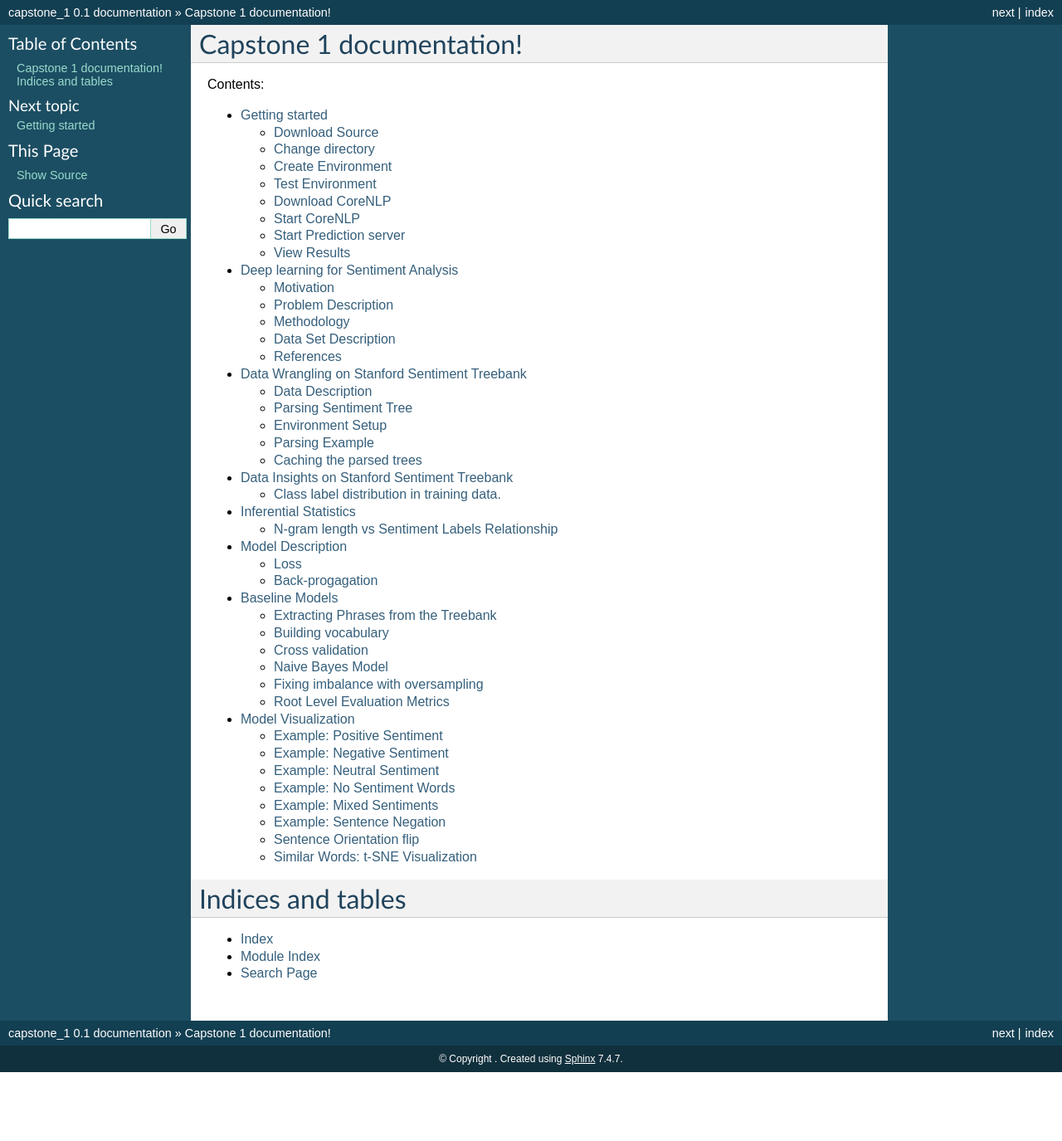
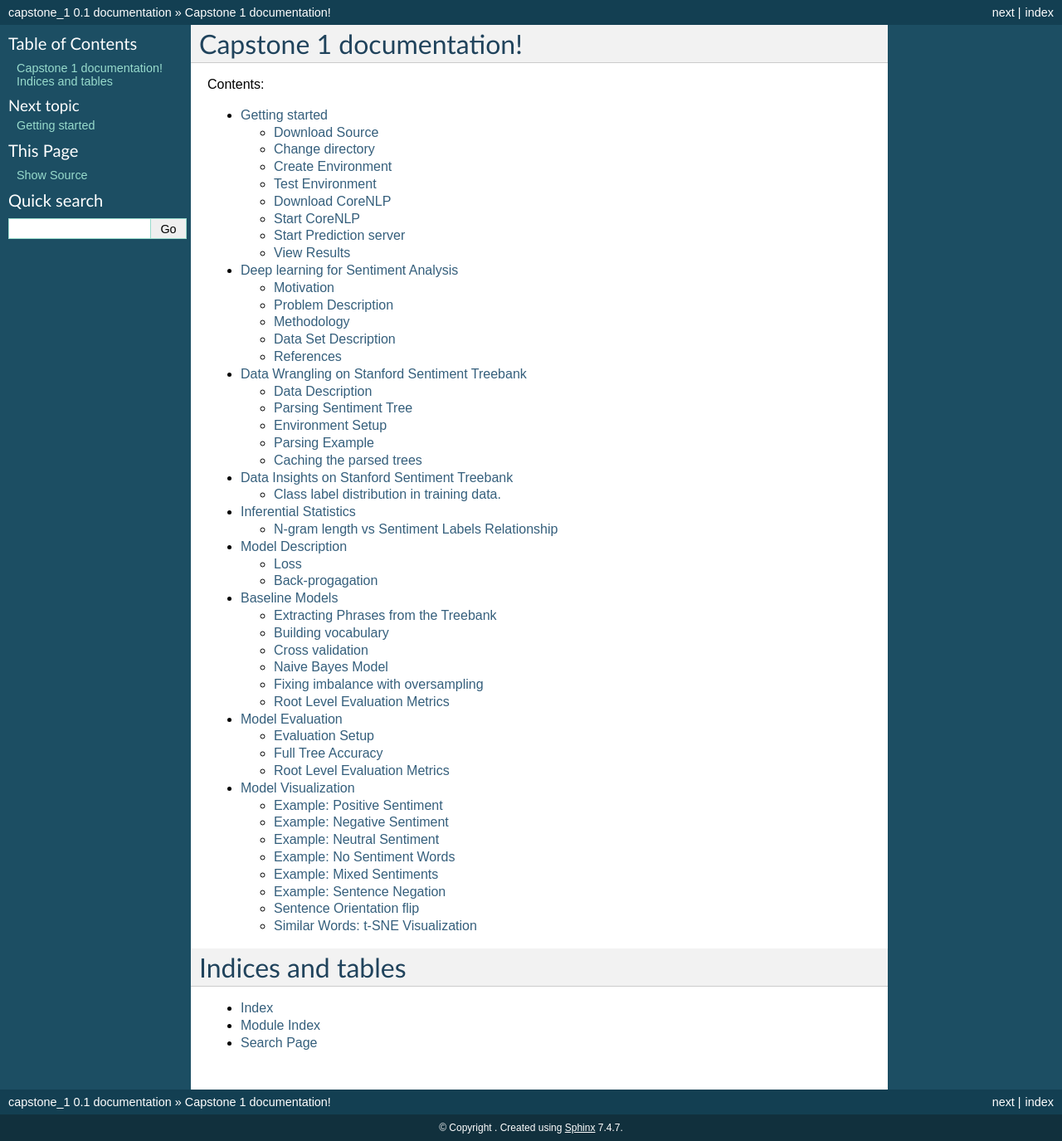
Before and after one commit to kc3/Springboard, a Sphinx documentation site: the page built from capstone_1/docs/index.rst, in a window 1280 px wide. Shown: the whole page at 83% size. Built offline with Sphinx 7.4.7, drawn with Linux system fonts in a browser that asks for light colours; before the commit the page ends 1292 px from its top, so only the background shows below that; some of the changed lines change nothing that is shown.

Commit message:
Added Model Evaluation doc

```diff
--- /dev/null
+++ b/capstone_1/docs/ModelEvaluation.rst
@@ -0,0 +1,290 @@
+
+Model Evaluation
+~~~~~~~~~~~~~~~~
+
+We first look at accuracy metrics and try to identify what is
+mis-classified most.
+
+Evaluation Setup
+^^^^^^^^^^^^^^^^
+
+Load the model and test data.
+
+.. code:: ipython3
+
+    # Imports
+    import os
+    import sys
+    import numpy as np
+    import pandas as pd
+    import tensorflow as tf
+    from sklearn.metrics import accuracy_score, classification_report, confusion_matrix, f1_score, log_loss
+
+.. code:: ipython3
+
+    # Add src to path
+    PROJ_ROOT = os.pardir
+    sys.path.append(PROJ_ROOT)
+    from src.features.tree import Tree
+    from src.models.data_manager import DataManager
+    from src.models.rntn import RNTN
+    from src.features.tree import Tree
+
+.. code:: ipython3
+
+    # Best Model
+    model_name = 'RNTN_30_tanh_35_5_None_50_0.001_0.01_9645'
+
+    # Instantiate model
+    model_rntn = RNTN(model_name=model_name)
+
+.. code:: ipython3
+
+    # Load test data for full tree
+    x_test = DataManager().x_test
+
+.. code:: ipython3
+
+    # Function to get sub-phrases for a single tree
+    def get_phrases(node):
+        if node.isLeaf:
+            return (np.asarray([str(node)]), np.asarray([node.label]))
+        else:
+            left_phrases, left_labels = get_phrases(node.left)
+            right_phrases, right_labels = get_phrases(node.right)
+            curr_phrases = np.concatenate([np.asarray([str(node)]), left_phrases, right_phrases])
+            curr_labels = np.concatenate([np.asarray([node.label]), left_labels, right_labels])
+            return (curr_phrases, curr_labels)
+
+    X_data = []
+    y_data = []
+
+    for i in range(len(x_test)):
+        X_tree, y_tree = get_phrases(x_test[i].root)
+        X_data = np.concatenate([X_data, X_tree])
+        y_data = np.concatenate([y_data, y_tree])
+
+    dt_test = pd.DataFrame(data={'phrase': X_data})
+    dt_test.to_csv('../src/data/processed/test_phrases_raw.csv')
+
+.. code:: ipython3
+
+    X_trees_data = [Tree(t) for t in X_data]
+
+Full Tree Accuracy
+^^^^^^^^^^^^^^^^^^
+
+The test data contains the each sentence and its sub-phrase and
+associated ground truth label. We use the model predict function to look
+at how each node is predicted.
+
+.. code:: ipython3
+
+    # Call models predict method
+    y_pred = model_rntn.predict(np.asarray(X_trees_data).reshape(-1, 1))
+    y_true = y_data.astype(int)
+
+
+.. parsed-literal::
+
+    INFO:tensorflow:Restoring parameters from C:\Users\cskap\github\Springboard\capstone_1\src\models\../../models//RNTN_30_tanh_35_5_None_50_0.001_0.01_9645/RNTN_30_tanh_35_5_None_50_0.001_0.01_9645.ckpt
+
+
+.. code:: ipython3
+
+    # Calculate the probabilities for
+    y_probs = model_rntn.predict_proba(np.asarray(X_trees_data).reshape(-1, 1))
+
+
+.. parsed-literal::
+
+    INFO:tensorflow:Restoring parameters from C:\Users\cskap\github\Springboard\capstone_1\src\models\../../models//RNTN_30_tanh_35_5_None_50_0.001_0.01_9645/RNTN_30_tanh_35_5_None_50_0.001_0.01_9645.ckpt
+
+
+.. code:: ipython3
+
+    # Accuracy
+    print("Accuracy on full test data (RNTN):     {:2f}".format(accuracy_score(y_true, y_pred)))
+
+
+.. parsed-literal::
+
+    Accuracy on full test data (RNTN):     0.664661
+
+
+*RNTN model accuracy is less than the accuracy of Naive Bayes model.*
+Lets look closer at what is mis-classified and also compute other
+metrics.
+
+.. code:: ipython3
+
+    # Classification Report
+    print(classification_report(y_true, y_pred))
+
+
+.. parsed-literal::
+
+                  precision    recall  f1-score   support
+
+               0       0.32      0.29      0.31      2008
+               1       0.38      0.46      0.42      9255
+               2       0.88      0.76      0.82     56548
+               3       0.30      0.44      0.36     10998
+               4       0.48      0.54      0.51      3791
+
+       micro avg       0.66      0.66      0.66     82600
+       macro avg       0.47      0.50      0.48     82600
+    weighted avg       0.71      0.66      0.68     82600
+
+
+
+We now start seeing why this model does better with predicting
+sentiments over Naive Bayes. Even though the accuracy is lower, the
+per-class model is less confused about classification. It is not
+classifying everything is neutral, rather the positive sentiments are
+mostly misclassified as slightly positive, which will make prediction
+more reliable.
+
+.. code:: ipython3
+
+    # Confusion Matrix
+    print(confusion_matrix(y_true, y_pred))
+
+
+.. parsed-literal::
+
+    [[  591   819   250   288    60]
+     [  791  4270  2178  1810   206]
+     [  294  4601 43158  8036   459]
+     [  116  1183  3355  4852  1492]
+     [   36   219   337  1169  2030]]
+
+
+.. code:: ipython3
+
+    # F1-score
+    print(f1_score(y_true, y_pred, average='weighted'))
+
+
+.. parsed-literal::
+
+    0.6836731505540418
+
+
+.. code:: ipython3
+
+    # Log loss per sample
+    print(log_loss(y_true, y_probs))
+
+
+.. parsed-literal::
+
+    1.0353974476756531
+
+
+Again, we see a better F1 score with RNTN model due to better
+classification in minority classes. The average Log loss is slightly
+higher, due to lesser accuracy of the model.
+
+Root Level Evaluation Metrics
+^^^^^^^^^^^^^^^^^^^^^^^^^^^^^
+
+.. code:: ipython3
+
+    # Call models predict method
+    y_pred = model_rntn.predict(np.asarray(x_test).reshape(-1,1))
+    y_true = [t.root.label for t in x_test]
+
+
+.. parsed-literal::
+
+    INFO:tensorflow:Restoring parameters from C:\Users\cskap\github\Springboard\capstone_1\src\models\../../models//RNTN_30_tanh_35_5_None_50_0.001_0.01_9645/RNTN_30_tanh_35_5_None_50_0.001_0.01_9645.ckpt
+
+
+.. code:: ipython3
+
+    # Calculate probabilities for log loss
+    y_probs = model_rntn.predict_proba(np.asarray(x_test).reshape(-1, 1))
+
+
+.. parsed-literal::
+
+    INFO:tensorflow:Restoring parameters from C:\Users\cskap\github\Springboard\capstone_1\src\models\../../models//RNTN_30_tanh_35_5_None_50_0.001_0.01_9645/RNTN_30_tanh_35_5_None_50_0.001_0.01_9645.ckpt
+
+
+.. code:: ipython3
+
+    # Accuracy
+    print("Accuracy on root test data (RNTN):     {:2f}".format(accuracy_score(y_true, y_pred)))
+
+
+.. parsed-literal::
+
+    Accuracy on root test data (RNTN):     0.373756
+
+
+Root accuracy for RNTN is significantly higher than baseline. This can
+be explained as extreme sentiments are not misclassified as neutral as
+much as the nearer class of slightly positive/negative sentiments.
+
+.. code:: ipython3
+
+    # Classification Report
+    print(classification_report(y_true, y_pred))
+
+
+.. parsed-literal::
+
+                  precision    recall  f1-score   support
+
+               0       0.29      0.34      0.31       279
+               1       0.42      0.48      0.45       633
+               2       0.23      0.01      0.01       389
+               3       0.29      0.30      0.29       510
+               4       0.44      0.68      0.54       399
+
+       micro avg       0.37      0.37      0.37      2210
+       macro avg       0.33      0.36      0.32      2210
+    weighted avg       0.34      0.37      0.33      2210
+
+
+
+.. code:: ipython3
+
+    # Confusion Matrix
+    print(confusion_matrix(y_true, y_pred))
+
+
+.. parsed-literal::
+
+    [[ 96 120   2  40  21]
+     [140 301   4 130  58]
+     [ 54 141   3 124  67]
+     [ 32 119   4 153 202]
+     [ 11  33   0  82 273]]
+
+
+.. code:: ipython3
+
+    # F1-score
+    print(f1_score(y_true, y_pred, average='weighted'))
+
+
+.. parsed-literal::
+
+    0.33485051111248126
+
+
+.. code:: ipython3
+
+    # Log loss per sample
+    print(log_loss(y_true, y_probs))
+
+
+.. parsed-literal::
+
+    1.9482420690090614
+
+
+All metrics show better performance as compared to root sentiment
+predictions for the baseline model.
--- a/capstone_1/docs/index.rst
+++ b/capstone_1/docs/index.rst
@@ -18,6 +18,7 @@ Contents:
    Inference
    ModelDescription
    ModelBaselines
+   ModelEvaluation
    ModelVisualizations
 
 
```
Also changed, not shown: 1 other file.
